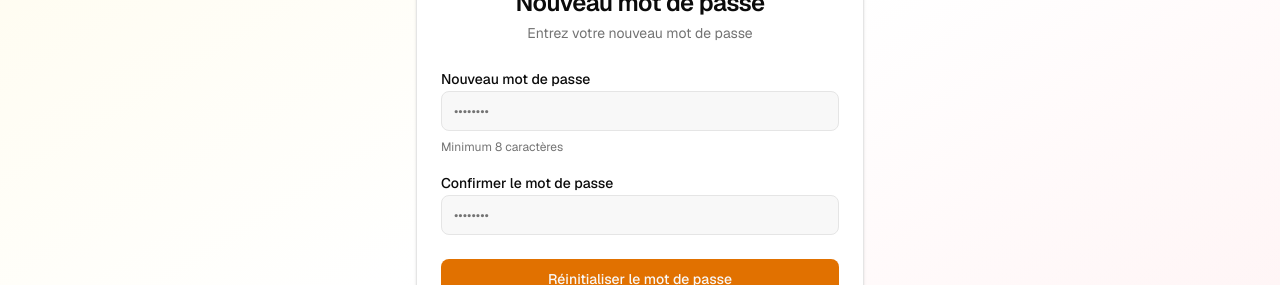
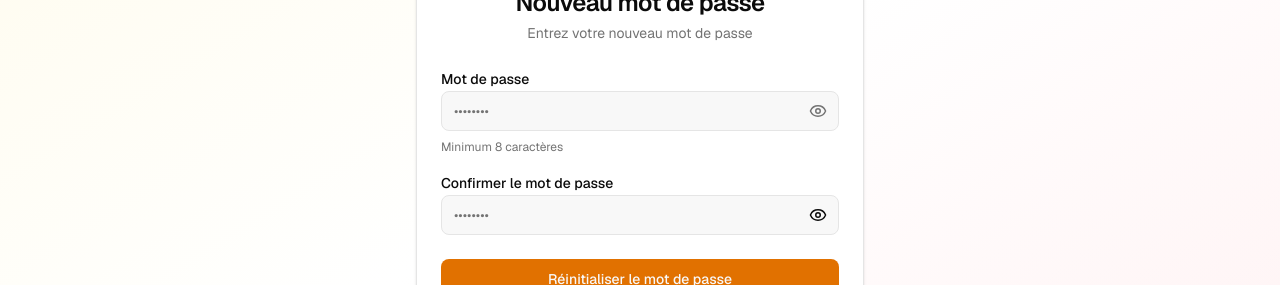
Before and after one commit to safidyrcda/mnp-web-mapping-frontend, a Next.js app: page /auth/reset-password in a window 1280 px wide. Shown: the part 271-556 px from the top of the page. Built offline with nearby package versions, Linux system fonts and the light colour scheme; no server answers.

Commit message:
add show/hide password in reset password

```diff
--- a/app/auth/forgot-password/page.tsx
+++ b/app/auth/forgot-password/page.tsx
@@ -37,11 +37,6 @@ export default function ForgotPasswordPage() {
 
       if (response.success) {
         setSuccess(true);
-        setTimeout(() => {
-          router.push(
-            `/auth/reset-password?email=${encodeURIComponent(email)}`,
-          );
-        }, 2000);
       } else {
         setError(response.message || 'Request failed');
       }
--- a/app/auth/reset-password/page.tsx
+++ b/app/auth/reset-password/page.tsx
@@ -17,13 +17,16 @@ import {
 } from '@/components/ui/card';
 import { Alert, AlertDescription } from '@/components/ui/alert';
 import { Loader2, AlertCircle, CheckCircle2, Lock } from 'lucide-react';
-
+import { resetPassword } from '@/app/api/auth/auth';
+import { Eye, EyeOff } from 'lucide-react';
 const API_BASE_URL = process.env.NEXT_PUBLIC_API_URL || 'http://localhost:3005';
 
 function ResetPasswordContent() {
   const router = useRouter();
   const searchParams = useSearchParams();
   const token = searchParams.get('token');
+  const [showPassword, setShowPassword] = useState(false);
+  const [showConfirmPassword, setShowConfirmPassword] = useState(false);
 
   const [isLoading, setIsLoading] = useState(false);
   const [error, setError] = useState('');
@@ -57,23 +60,7 @@ function ResetPasswordContent() {
     }
 
     try {
-      const response = await fetch(
-        `${API_BASE_URL}/auth/reset-password/${token}`,
-        {
-          method: 'POST',
-          headers: { 'Content-Type': 'application/json' },
-          body: JSON.stringify({ password: formData.newPassword }),
-        },
-      );
-
-      const result = await response.json();
-
-      if (!response.ok) {
-        throw new Error(result.message || 'Password reset failed');
-      }
-
-      setSuccess(true);
-
+      await resetPassword(token, formData.newPassword);
       setTimeout(() => {
         router.push('/auth/login');
       }, 2000);
@@ -130,10 +117,11 @@ function ResetPasswordContent() {
             )}
 
             <div className="space-y-2">
-              <Label htmlFor="newPassword">Nouveau mot de passe</Label>
+              <Label htmlFor="password">Mot de passe</Label>
+              <div className="relative">
                 <Input
-                id="newPassword"
-                type="password"
+                  id="password"
+                  type={showPassword ? 'text' : 'password'}
                   placeholder="••••••••"
                   value={formData.newPassword}
                   onChange={(e) =>
@@ -141,25 +129,52 @@ function ResetPasswordContent() {
                   }
                   required
                   disabled={isLoading}
+                  className="pr-10"
                 />
+                <button
+                  type="button"
+                  onClick={() => setShowPassword(!showPassword)}
+                  className="absolute right-3 top-1/2 -translate-y-1/2 text-muted-foreground"
+                >
+                  {showPassword ? <EyeOff size={18} /> : <Eye size={18} />}
+                </button>
+              </div>
               <p className="text-xs text-muted-foreground">
                 Minimum 8 caractères
               </p>
             </div>
 
+            {/* Confirmer mot de passe */}
             <div className="space-y-2">
               <Label htmlFor="confirmPassword">Confirmer le mot de passe</Label>
+              <div className="relative">
                 <Input
                   id="confirmPassword"
-                type="password"
+                  type={showConfirmPassword ? 'text' : 'password'}
                   placeholder="••••••••"
                   value={formData.confirmPassword}
                   onChange={(e) =>
-                  setFormData({ ...formData, confirmPassword: e.target.value })
+                    setFormData({
+                      ...formData,
+                      confirmPassword: e.target.value,
+                    })
                   }
                   required
                   disabled={isLoading}
+                  className="pr-10"
                 />
+                <button
+                  type="button"
+                  onClick={() => setShowConfirmPassword(!showConfirmPassword)}
+                  className="absolute right-3 top-1/2 -translate-y-1/2"
+                >
+                  {showConfirmPassword ? (
+                    <EyeOff size={18} />
+                  ) : (
+                    <Eye size={18} />
+                  )}
+                </button>
+              </div>
             </div>
           </CardContent>
 
--- a/lib/jwt.ts
+++ b/lib/jwt.ts
@@ -1,14 +1,11 @@
-// lib/jwt.ts - VERSION CORRIGÉE
-'use server'; // Si vous voulez garder 'use server', toutes les fonctions doivent être async
-
+'use server';
 export interface DecodedToken {
-  sub: string; // Subject (user ID)
+  sub: string;
   email: string;
   role: string;
-  iat: number; // Issued at
-  exp: number; // Expiration
+  iat: number;
+  exp: number;
 
-  // Vos champs personnalisés
   id?: string;
   center?: {
     id?: string;
@@ -17,7 +14,6 @@ export interface DecodedToken {
   };
 }
 
-// ✅ Cette fonction EST async
 export const decodeJWT = async (token: string): Promise<DecodedToken> => {
   try {
     const base64Url = token.split('.')[1];
@@ -38,7 +34,6 @@ export const decodeJWT = async (token: string): Promise<DecodedToken> => {
   }
 };
 
-// ✅ CORRECTION : Ajoutez 'async' ici aussi !
 export const extractUserFromToken = async (decoded: DecodedToken) => {
   return {
     id: decoded.sub || decoded.id || '',
--- a/proxy.ts
+++ b/proxy.ts
@@ -7,6 +7,7 @@ export function proxy(request: NextRequest) {
     '/auth/login',
     '/auth/register',
     '/auth/verify',
+    '/auth/forgot-password',
     '/auth/reset-password',
     '/api/auth/session',
   ];
```
Lines whose indentation alone changed are shown as unchanged.
